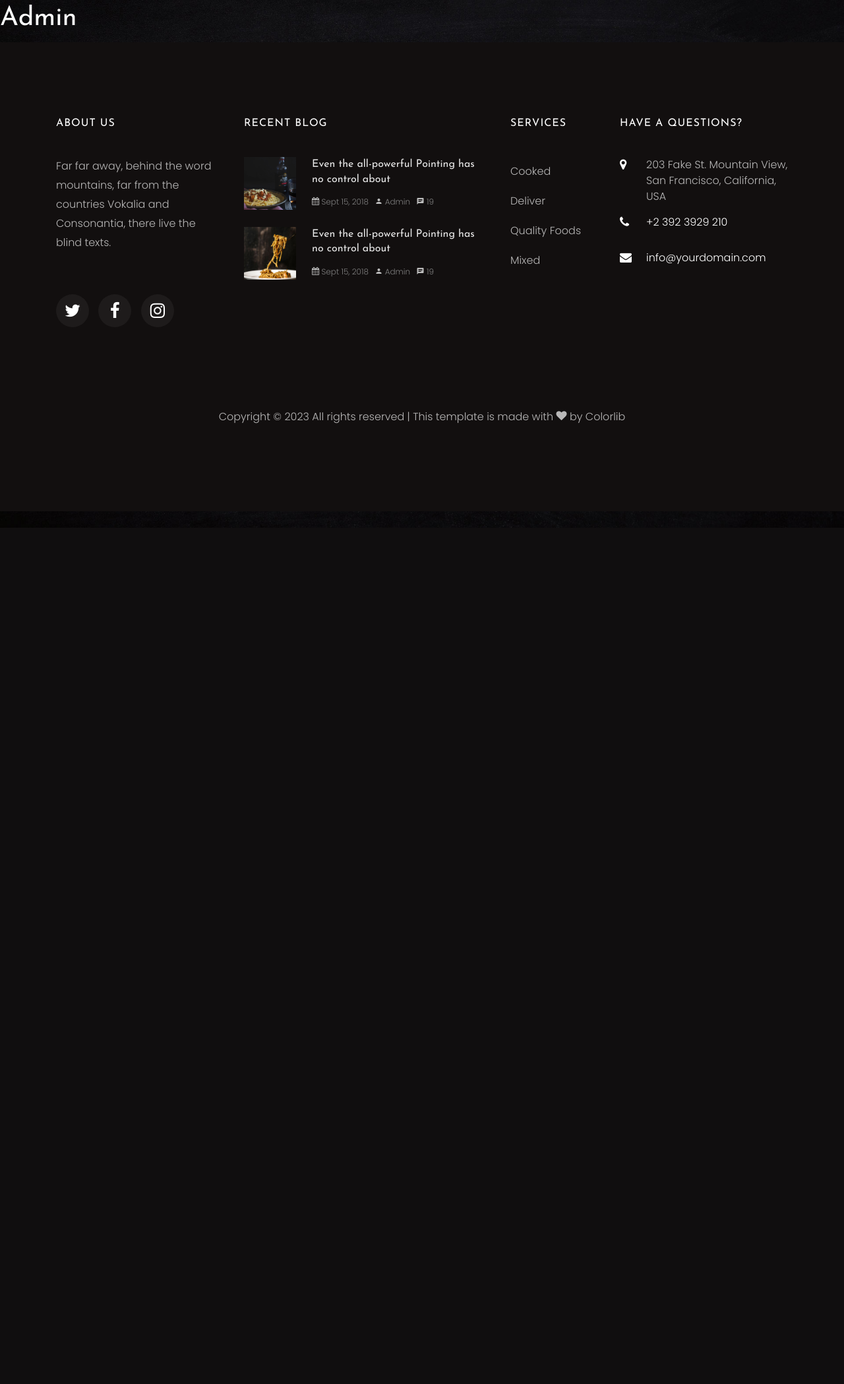
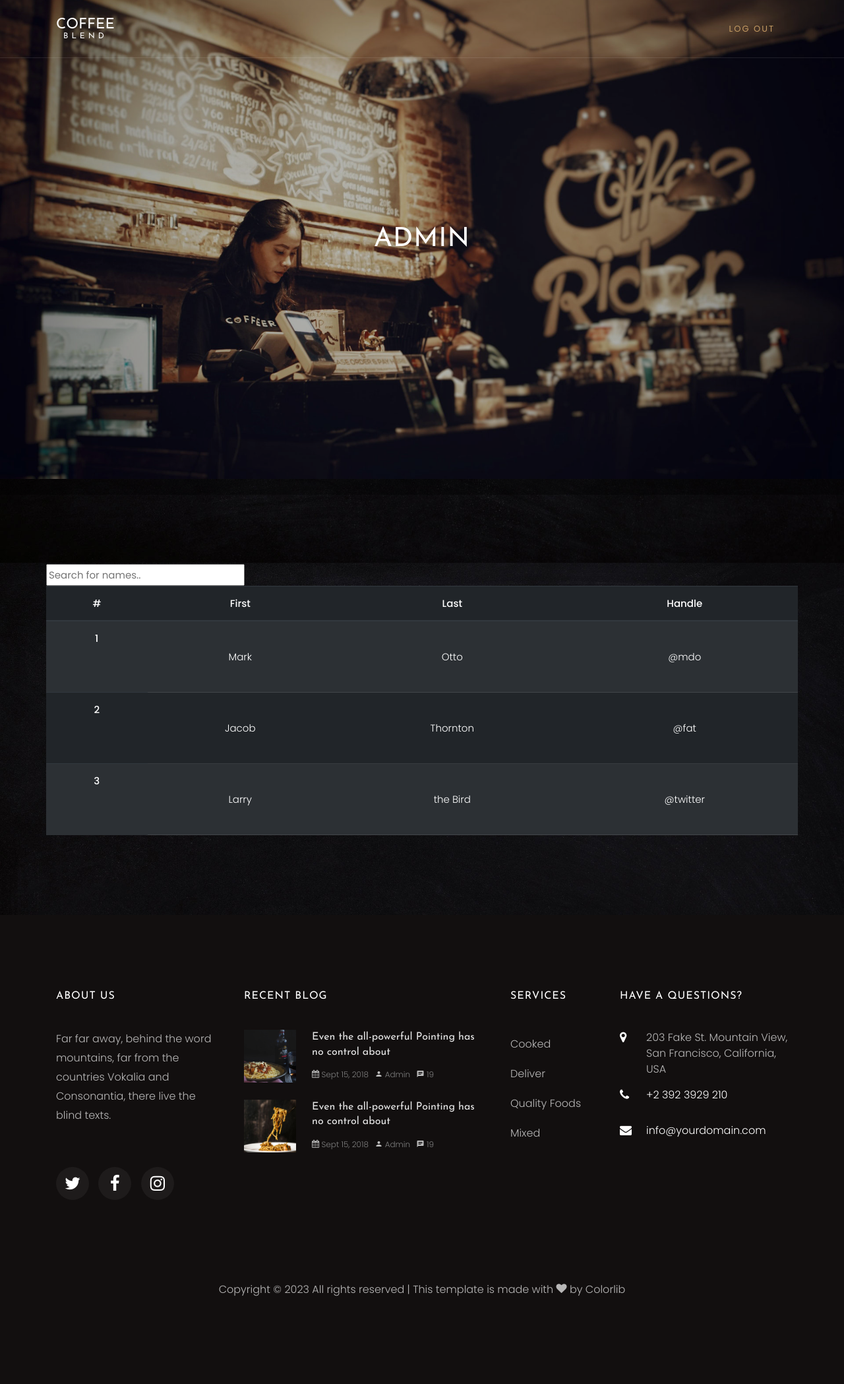
Before and after one commit to phamthao3141592654/Ass2DB, a PHP site: the page made by mvc/views/pages/admin.php in a window 1280 px wide. Shown: the whole page at 66% size. Before the commit the page ends 800 px from the top, so only its background shows below. Run offline with PHP 8.4, Linux system fonts and the light colour scheme; the template is opened without the code that fills it, so the values that code supplies are empty; some libraries are stand-ins or nearby versions; some web fonts are replaced.

Commit message:
add log out function

```diff
--- a/mvc/controllers/Login.php
+++ b/mvc/controllers/Login.php
@@ -21,9 +21,7 @@ class Login extends Controller
             $loginModel = $this->model("LoginModel");
             $result = $loginModel->login($username, $password);
             if ($result) {
-                $this->view("content_layout", [
-                    "page" => "admin",
-                ]);
+                header("Location: http://localhost/Assignment2/Admin");
             } else {
                 $this->view("content_layout", [
                     "page" => "about",
--- a/mvc/views/pages/admin.php
+++ b/mvc/views/pages/admin.php
@@ -1 +1,93 @@
-<h1>Admin</h1>
+<nav class="navbar navbar-expand-lg navbar-dark ftco_navbar bg-dark ftco-navbar-light" id="ftco-navbar">
+    <div class="container">
+        <a class="navbar-brand" href="">Coffee<small>Blend</small></a>
+        <button class="navbar-toggler" type="button" data-toggle="collapse" data-target="#ftco-nav"
+            aria-controls="ftco-nav" aria-expanded="false" aria-label="Toggle navigation">
+            <span class="oi oi-menu"></span> Menu
+        </button>
+        <div class="collapse navbar-collapse" id="ftco-nav">
+            <ul class="navbar-nav ml-auto">
+                <li class="nav-item active"><a href="http://localhost/Assignment2/Home" class="nav-link">Log Out</a>
+                </li>
+            </ul>
+        </div>
+    </div>
+</nav>
+<!-- END nav -->
+<section class="home-slider owl-carousel">
+    <div class="slider-item" style="background-image: url(images/bg_3.jpg);" data-stellar-background-ratio="0.5">
+        <div class="overlay"></div>
+        <div class="container">
+            <div class="row slider-text justify-content-center align-items-center" data-scrollax-parent="true">
+                <div class="col-md-8 col-sm-12 text-center ftco-animate">
+                    <h1 class="mb-4">Admin</h1>
+                </div>
+            </div>
+        </div>
+    </div>
+</section>
+<section class="ftco-section">
+    <div class="container">
+        <div class="row d-flex">
+            <input type="text" id="myInput" onkeyup="myFunction()" placeholder="Search for names..">
+            <table class="table table-striped table-dark" id="myTable">
+                <thead>
+                    <tr>
+                        <th scope="col">#</th>
+                        <th scope="col">First</th>
+                        <th scope="col">Last</th>
+                        <th scope="col">Handle</th>
+                    </tr>
+                </thead>
+                <tbody>
+                    <tr>
+                        <th scope="row">1</th>
+                        <td>Mark</td>
+                        <td>Otto</td>
+                        <td>@mdo</td>
+                    </tr>
+                    <tr>
+                        <th scope="row">2</th>
+                        <td>Jacob</td>
+                        <td>Thornton</td>
+                        <td>@fat</td>
+                    </tr>
+                    <tr>
+                        <th scope="row">3</th>
+                        <td>Larry</td>
+                        <td>the Bird</td>
+                        <td>@twitter</td>
+                    </tr>
+                </tbody>
+            </table>
+        </div>
+    </div>
+</section>
+
+<script>
+    function myFunction() {
+        // Declare variables
+        var input = document.getElementById("myInput");
+        var filter = input.value.toUpperCase();
+        var table = document.getElementById("myTable");
+        var trs = table.tBodies[0].getElementsByTagName("tr");
+
+        // Loop through first tbody's rows
+        for (var i = 0; i < trs.length; i++) {
+            // define the row's cells
+            var tds = trs[i].getElementsByTagName("td");
+            // hide the row
+            trs[i].style.display = "none";
+            // loop through row cells
+            for (var i2 = 0; i2 < tds.length; i2++) {
+                // if there's a match
+                if (tds[i2].innerHTML.toUpperCase().indexOf(filter) > -1) {
+                    // show the row
+                    trs[i].style.display = "";
+                    // skip to the next row
+                    continue;
+                }
+            }
+        }
+    }
+</script>
```
Also changed, not shown: mvc/controllers/Admin.php (added, +12 -0 lines), mvc/models/AdminModel.php (added, +9 -0 lines).
